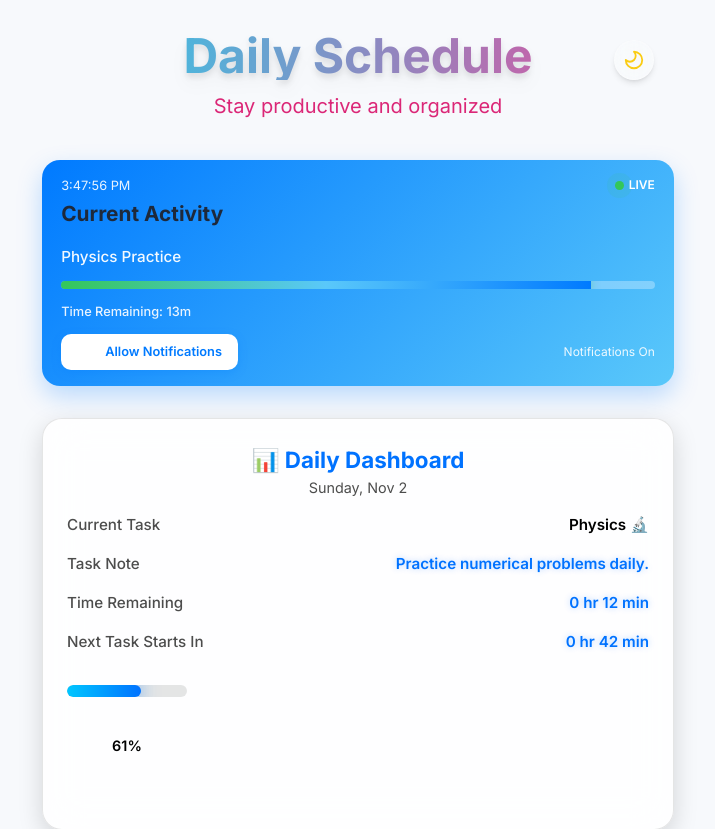
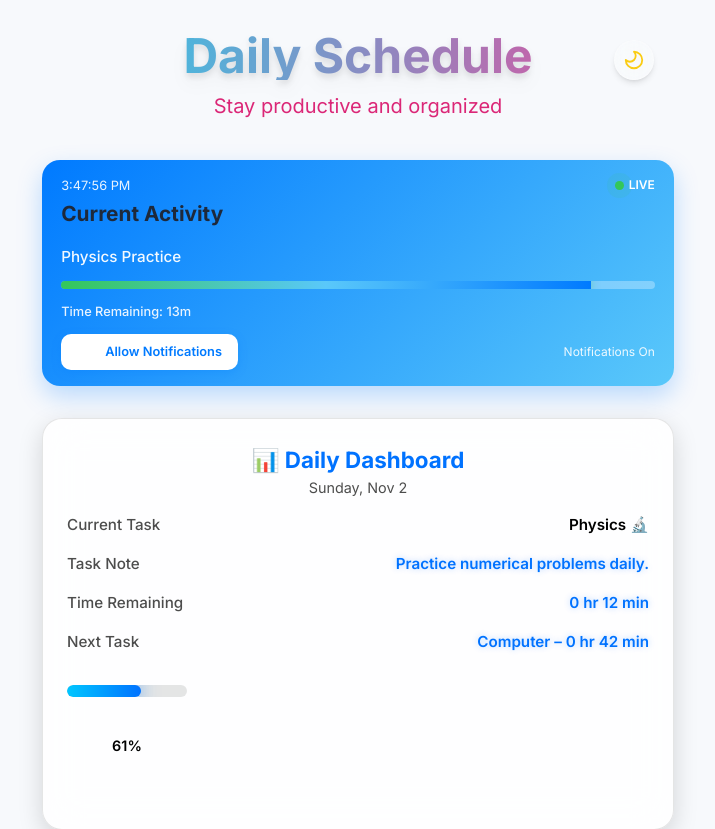
Before and after one commit to tech242242/dailytask, a React (Vite) app: page / in a window 1280 px wide. Shown: the top 829 px of the page, without its empty margins (282-997 px from the left). Built offline with nearby package versions, Linux system fonts and the light colour scheme.

Commit message:
Update DashboardOverview.jsx

```diff
--- a/src/components/DashboardOverview.jsx
+++ b/src/components/DashboardOverview.jsx
@@ -4,7 +4,7 @@ import schedule from "../data/schedule";
 export default function DashboardOverview() {
   const [time, setTime] = useState(new Date());
   const [currentTask, setCurrentTask] = useState({});
-  const [nextTaskTime, setNextTaskTime] = useState("");
+  const [nextTask, setNextTask] = useState({ name: "", countdown: "" });
   const [progress, setProgress] = useState(0);
   const [timeLeft, setTimeLeft] = useState("");
 
@@ -27,7 +27,7 @@ export default function DashboardOverview() {
       setTime(now);
 
       let active = schedule[0];
-      let nextCountdown = "";
+      let nextTaskInfo = { name: "", countdown: "" };
       let taskTimeLeft = "";
 
       const dayStart = parseTimeRange(schedule[0].time)[0];
@@ -50,22 +50,30 @@ export default function DashboardOverview() {
             const diff = nextStart - now;
             const nh = Math.floor(diff / (1000 * 60 * 60));
             const nm = Math.floor((diff % (1000 * 60 * 60)) / (1000 * 60));
-            nextCountdown = `${nh} hr ${nm} min`;
-          } else nextCountdown = "End of Day";
+            nextTaskInfo = {
+              name: schedule[i + 1].area,
+              countdown: `${nh} hr ${nm} min`,
+            };
+          } else {
+            nextTaskInfo = { name: "End of Day", countdown: "" };
+          }
           break;
         } else if (now < start) {
           active = schedule[i - 1] || schedule[0];
           const diff = start - now;
           const h = Math.floor(diff / (1000 * 60 * 60));
           const m = Math.floor((diff % (1000 * 60 * 60)) / (1000 * 60));
-          nextCountdown = `${h} hr ${m} min`;
+          nextTaskInfo = {
+            name: schedule[i].area,
+            countdown: `${h} hr ${m} min`,
+          };
           taskTimeLeft = "Not started";
           break;
         }
       }
 
       setCurrentTask(active);
-      setNextTaskTime(nextCountdown);
+      setNextTask(nextTaskInfo);
       setTimeLeft(taskTimeLeft);
     }, 1000);
 
@@ -102,8 +110,10 @@ export default function DashboardOverview() {
         </div>
 
         <div className="dashboard-item">
-          <span className="label">Next Task Starts In</span>
-          <span className="value glow-text">{nextTaskTime}</span>
+          <span className="label">Next Task</span>
+          <span className="value glow-text">
+            {nextTask.name} – {nextTask.countdown}
+          </span>
         </div>
 
         {/* Full-width progress bar with percentage below */}
@@ -150,7 +160,6 @@ export default function DashboardOverview() {
         .fade-in { animation: fadeIn 0.6s ease forwards; }
         @keyframes fadeIn { from { opacity:0; transform:translateY(10px); } to { opacity:1; transform:translateY(0); } }
 
-        /* Mobile responsive */
         @media(max-width:640px) {
           .dashboard-card { padding: 1rem; }
           .dashboard-header h2 { font-size:1.2rem; }
```
